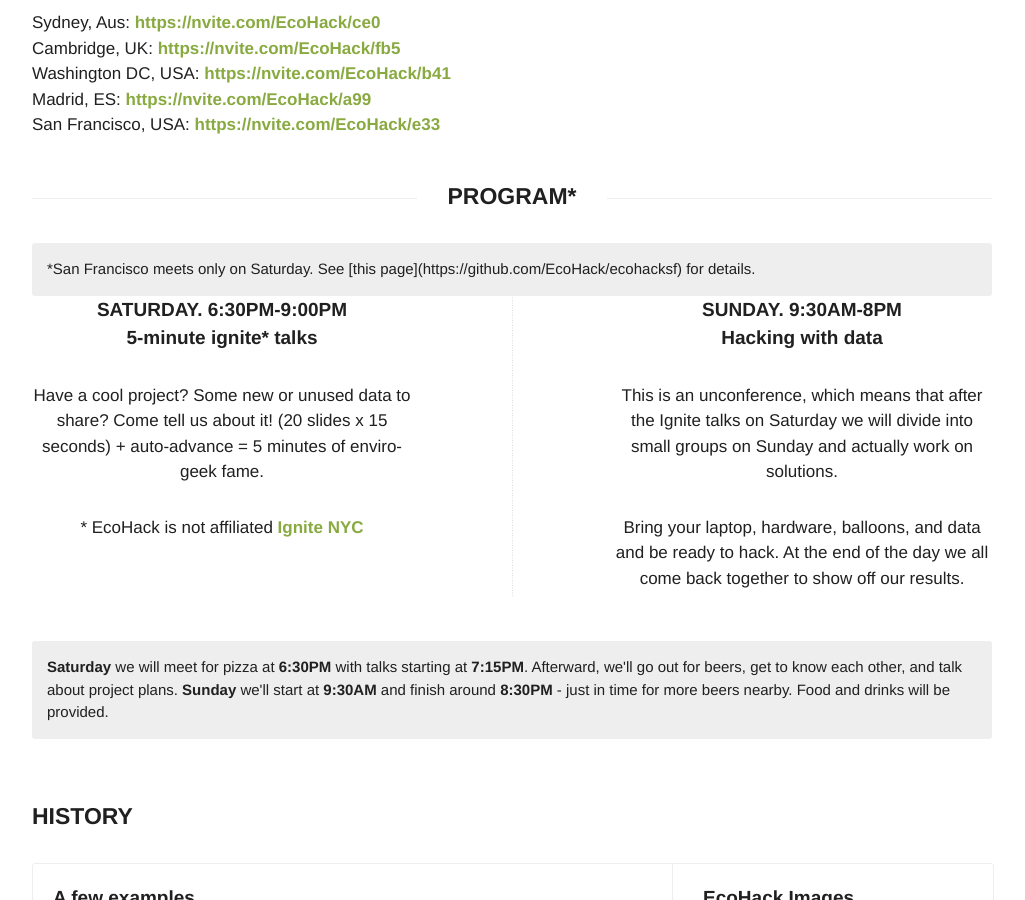
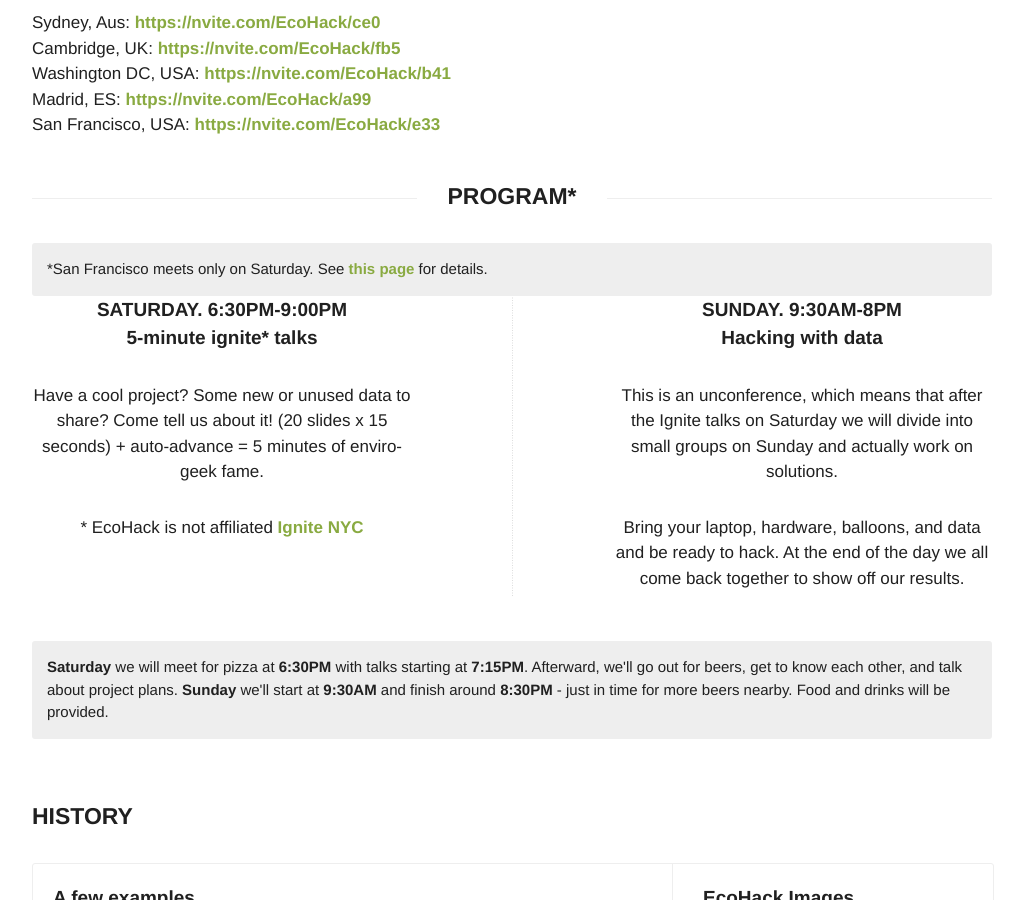
Before and after one commit to EcoHack/ecohack.github.io, a Jekyll site: the page built from index.html, in a window 1280 px wide and 900 px high, scrolled down 2878 px. Shown: the whole window, without its empty margins (128-1153 px from the left). Built offline with Jekyll 4.4.1, drawn with Linux system fonts in a browser that asks for light colours.

Commit message:
Update index.html

```diff
--- a/index.html
+++ b/index.html
@@ -142,7 +142,7 @@ lang: en
 
     <div class="section program">
       <h2 class="section-header">Program*</h2>
-      <aside class="aside">*San Francisco meets only on Saturday. See [this page](https://github.com/EcoHack/ecohacksf) for details.</aside>
+      <aside class="aside">*San Francisco meets only on Saturday. See <a href="https://github.com/EcoHack/ecohacksf">this page</a> for details.</aside>
       <div class="columns">
         <div class="column two">
           <h3 class="content-header">
```
